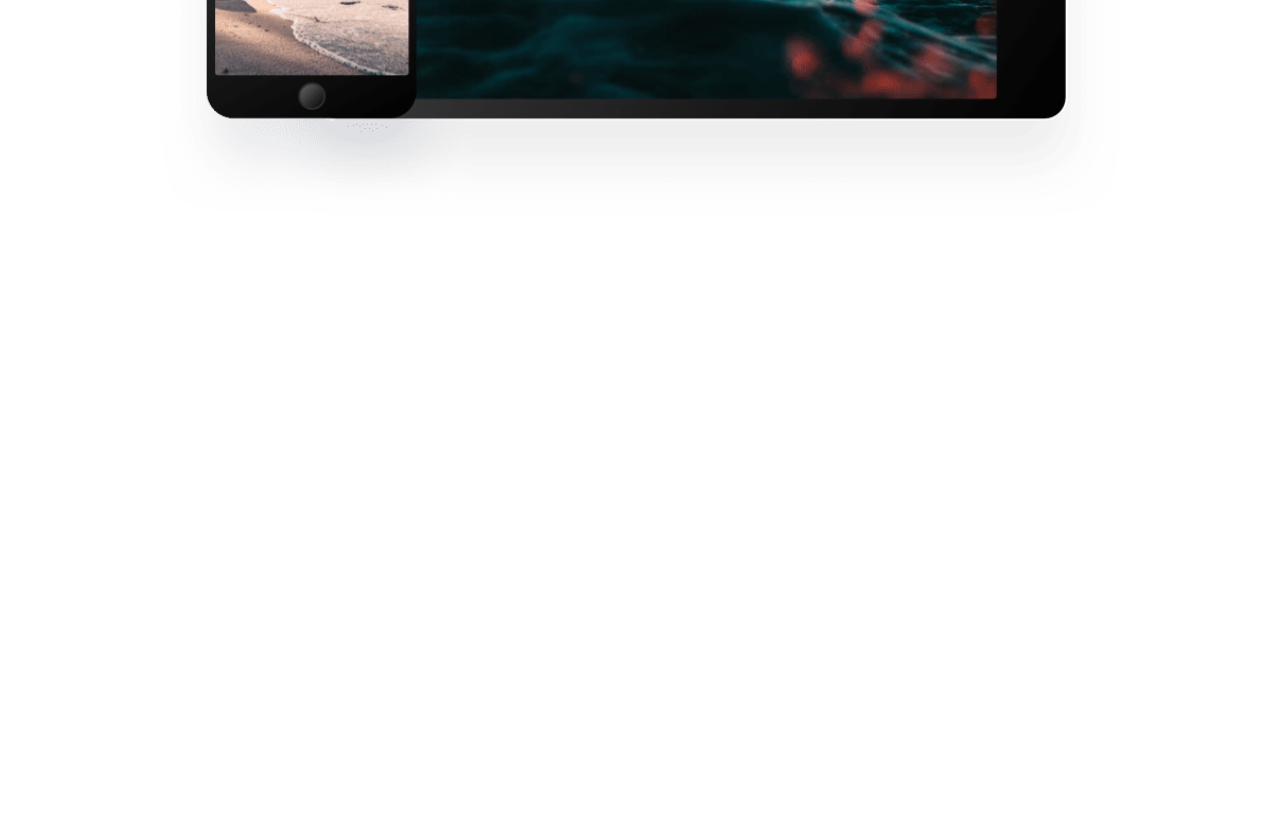
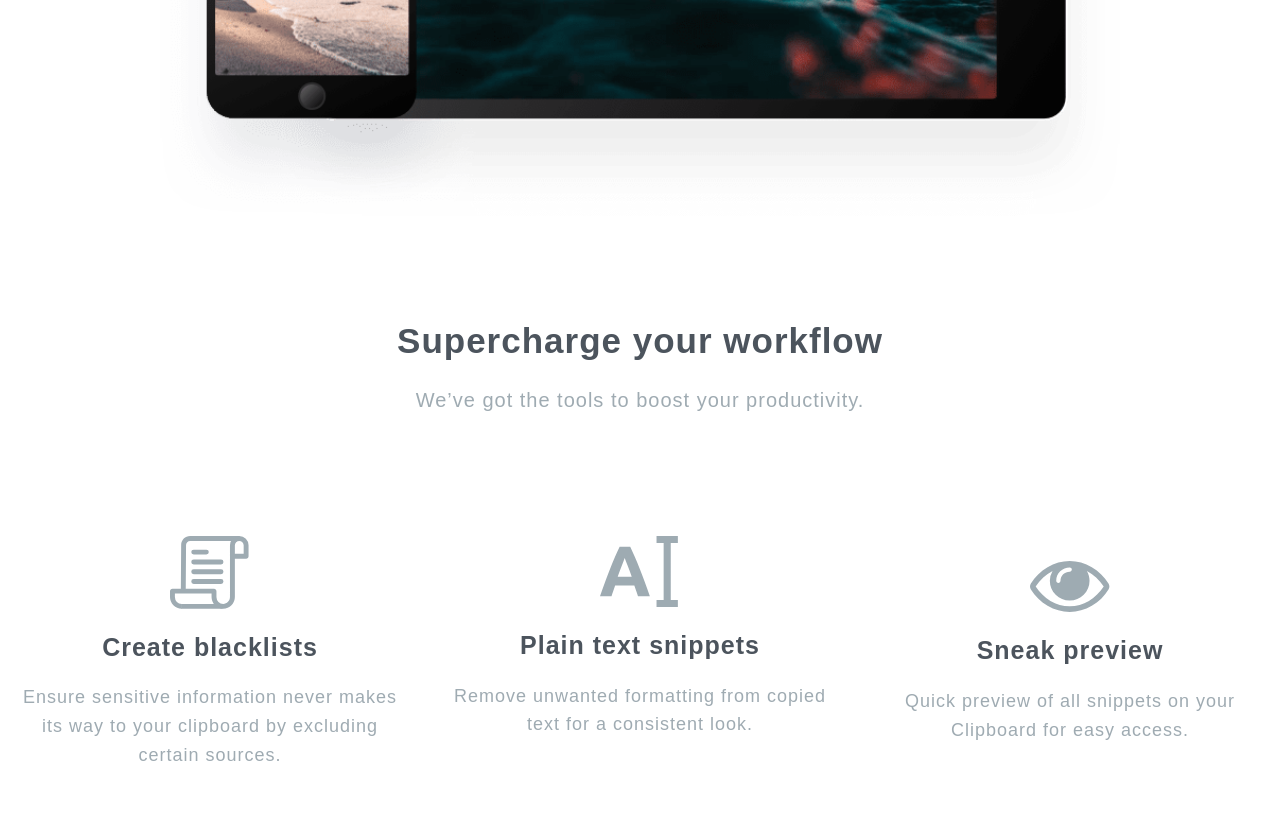
Before and after one commit to freetart/FEM-clipboard-landing-page, a plain HTML site: page index.html in a window 1280 px wide. Shown: the part 2406-3226 px from the top of the page. Before the commit the page ends 2674 px from the top, so only its background shows below. Drawn offline with Linux system fonts and the light colour scheme; a script that the page names is missing; a web font is replaced by a local one.

Commit message:
created workflow section

```diff
--- a/index.html
+++ b/index.html
@@ -98,6 +98,56 @@
           />
         </div>
       </section>
+
+      <!-- workflow -->
+      <section class="workflow">
+        <!-- title -->
+        <div class="section-title">
+          <h2 class="section-title__heading">Supercharge your workflow</h2>
+          <p class="section-title__desc">
+            We’ve got the tools to boost your productivity.
+          </p>
+        </div>
+        <div class="workflow__content">
+          <!-- single col -->
+          <div class="workflow__col">
+            <img
+              src="./images/icon-blacklist.svg"
+              alt="blacklist icon"
+              class="workflow__icon"
+            />
+            <h4 class="workflow__heading">Create blacklists</h4>
+            <p class="workflow__desc">
+              Ensure sensitive information never makes its way to your clipboard
+              by excluding certain sources.
+            </p>
+          </div>
+          <!-- single col -->
+          <div class="workflow__col">
+            <img
+              src="./images/icon-text.svg"
+              alt="text icon"
+              class="workflow__icon"
+            />
+            <h4 class="workflow__heading">Plain text snippets</h4>
+            <p class="workflow__desc">
+              Remove unwanted formatting from copied text for a consistent look.
+            </p>
+          </div>
+          <!-- single col -->
+          <div class="workflow__col">
+            <img
+              src="./images/icon-preview.svg"
+              alt="preview icon"
+              class="workflow__icon"
+            />
+            <h4 class="workflow__heading">Sneak preview</h4>
+            <p class="workflow__desc">
+              Quick preview of all snippets on your Clipboard for easy access.
+            </p>
+          </div>
+        </div>
+      </section>
     </main>
     <script src="./js/main.js"></script>
   </body>
--- a/scss/layout/_layout.scss
+++ b/scss/layout/_layout.scss
@@ -2,3 +2,4 @@
 @forward './hero';
 @forward './features';
 @forward './access';
+@forward './workflow';
--- /dev/null
+++ b/scss/layout/_workflow.scss
@@ -0,0 +1,36 @@
+// imports
+@use "../abstracts/abstracts" as *;
+
+.workflow {
+  &__content {
+    @include sectionSpacing;
+    @include maxWidthLg;
+    display: grid;
+    grid-template-columns: repeat(3, 1fr);
+    align-items: flex-start;
+    gap: 5rem;
+  }
+
+  &__col {
+    text-align: center;
+  }
+
+  &__col:nth-child(3) {
+    align-self: center;
+  }
+
+  &__icon {
+    width: 8rem;
+  }
+
+  &__heading {
+    @include headingStyles;
+    font-size: size(lg);
+    padding: 2rem 0;
+  }
+
+  &__desc {
+    @include textStyles;
+    font-size: size(sm);
+  }
+}
```
Also changed, not shown: css/main.min.css, 1 other file.
